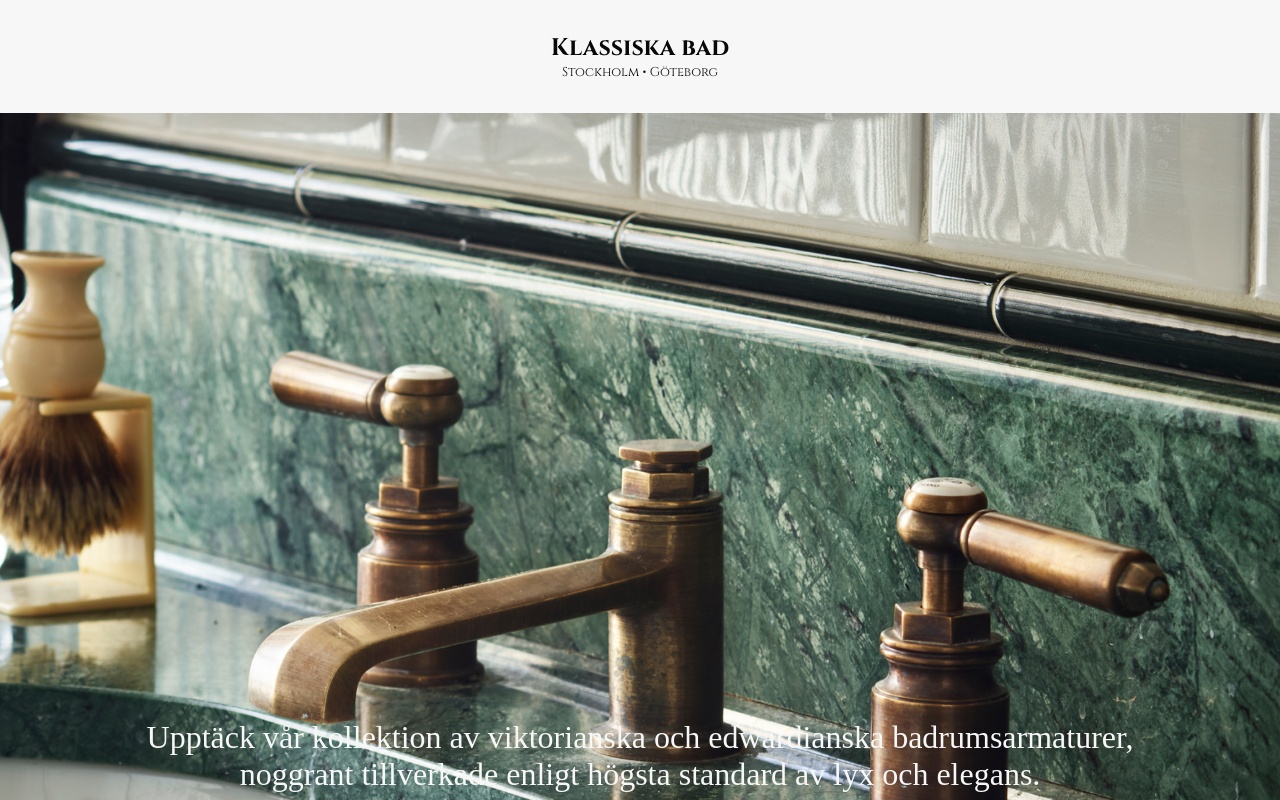
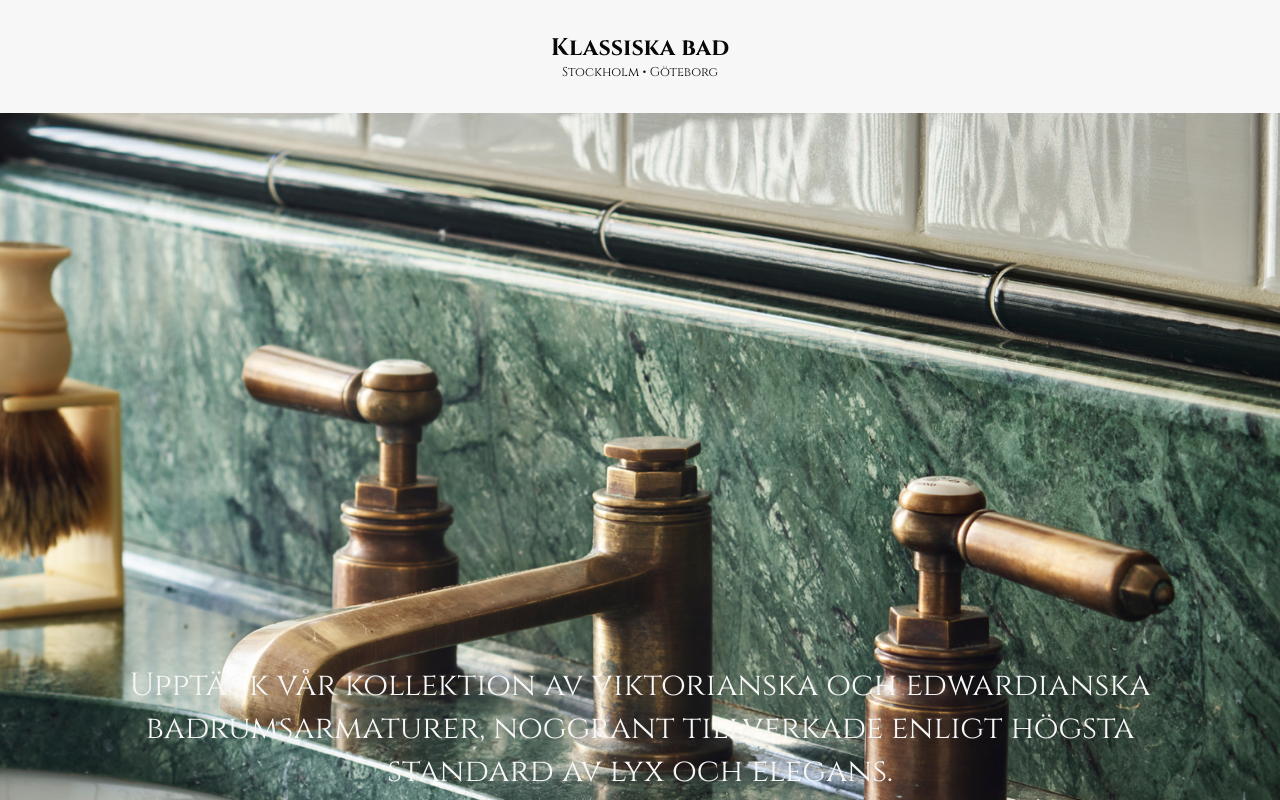
Before and after one commit to jonaru/kb-site, a React (Vite) app: page / in a window 1280 px wide. Shown: the top 800 px of the page. Built offline with nearby package versions, Linux system fonts and the light colour scheme; a web font is replaced by a local one.

Commit message:
Added animation to hero image

```diff
--- a/src/routes/index.lazy.jsx
+++ b/src/routes/index.lazy.jsx
@@ -57,12 +57,14 @@ function Index() {
   return (
     <div className="index">
       <section className="hero">
+        <div className="hero-image">
           <h2 className="hero-heading"></h2>
           <p className="hero-text">
             Upptäck vår kollektion av viktorianska och edwardianska
             badrumsarmaturer, noggrant tillverkade enligt högsta standard av lyx
             och elegans.
           </p>
+        </div>
       </section>
 
       <section className="article-section">
--- a/styles/Article.css
+++ b/styles/Article.css
@@ -1,7 +1,6 @@
 @import './style.css';
 
 .article-item {
-    /*margin: 0 32px 0 32px; */
     flex: 0 0 auto;
     display: flex;
     justify-content: center;
--- a/styles/style.css
+++ b/styles/style.css
@@ -37,6 +37,7 @@ body {
 }
 
 .hero {
+    /*
     padding: 120px;
     margin-bottom: 1rem;
     background-image: url("/img/taps.jpg");
@@ -49,11 +50,45 @@ body {
     align-items: center;
     color: var(--hero-text-color);
     font-size: 200%;
+    */
+    overflow: hidden;
+    height: 800px;
+    position: relative;
 }
+
+.hero-image {
+    padding: 120px;
+    background-image: url("/img/taps.jpg");
+    background-size: 100%; /* start slightly zoomed in */
+    background-position: center;
+    background-repeat: no-repeat;
+    height: 100%;
+    width: 100%;
+    animation: zoomPan 12s ease-out forwards;
+
+    display: flex;
+    flex-direction: column;
+    justify-content: flex-end;
+    align-items: center;
+    color: var(--hero-text-color);
+    font-size: 200%;
+  }
 
 .hero-text {
     text-align: center;
+    font-family: var(--font-secondary);
 }
+
+@keyframes zoomPan {
+    0% {
+      background-size: 100%;
+      background-position: center;
+    }
+    100% {
+      background-size: 125%;
+      background-position: 60% center;
+    }
+  }
 
 .section {
     padding: 3rem;
@@ -183,10 +218,6 @@ body {
         padding-right: 8px;
     }
 
-    .slider-arrow {
-
-    }
-
     .about-content {
         margin-left: 0;
         margin-right: 0;
```
Lines whose indentation alone changed are shown as unchanged.
